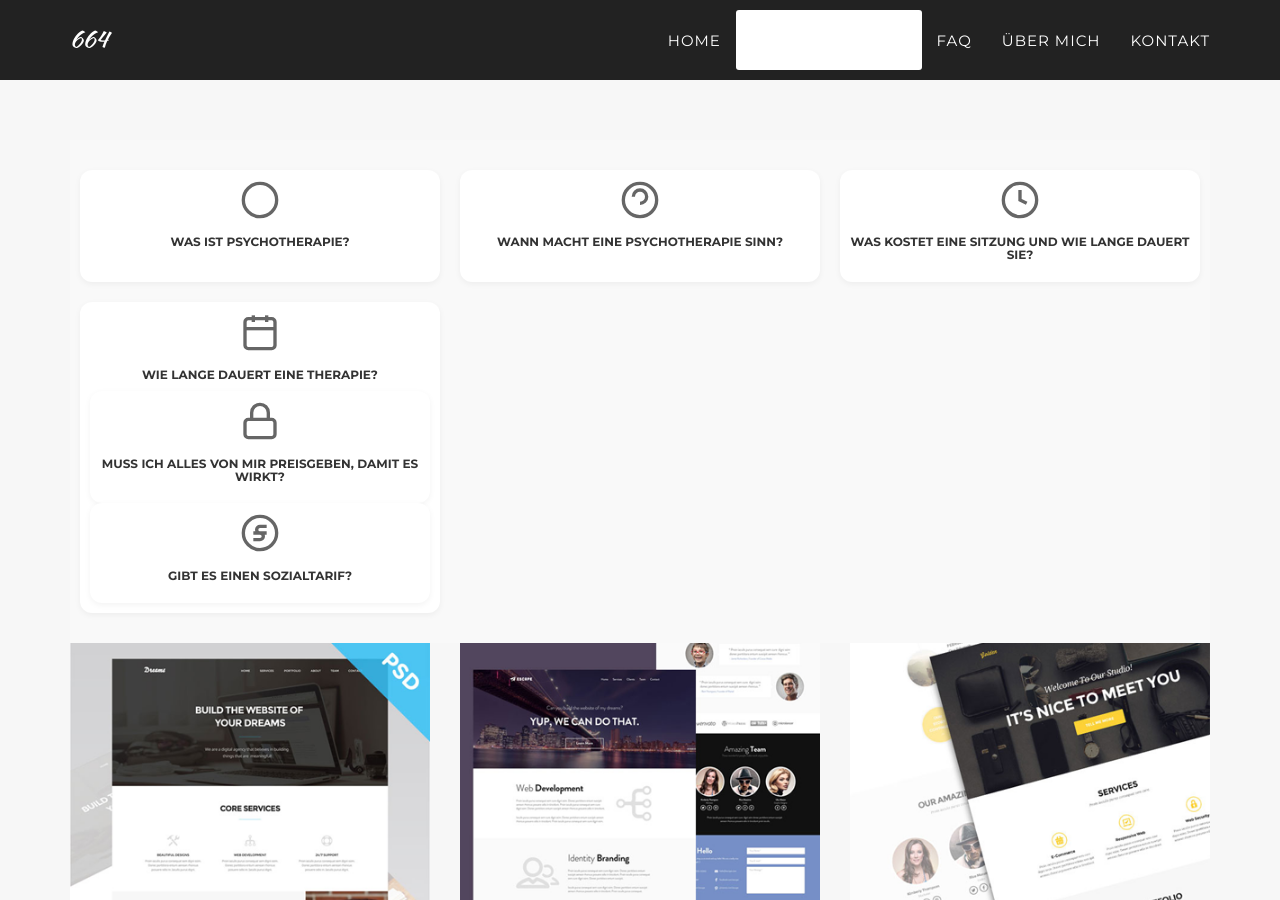
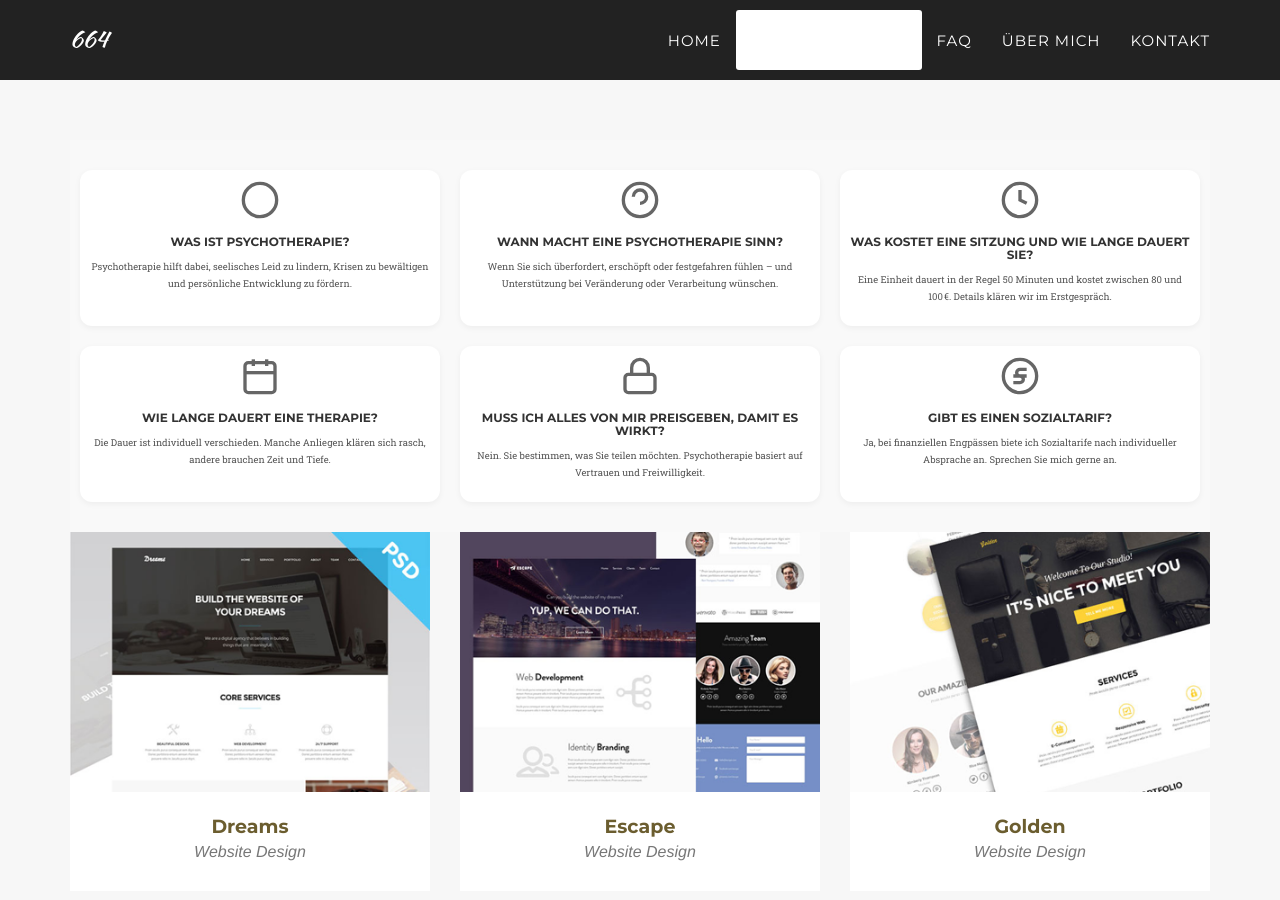
Before and after one commit to HappyTraum/tellname, a Jekyll site: the page built from index.html, in a window 1280 px wide and 900 px high, scrolled down 1687 px. Built offline with Jekyll 4.4.1, drawn with Linux system fonts in a browser that asks for light colours; some web fonts are replaced.

Commit message:
Update faq.html

```diff
--- a/_includes/faq.html
+++ b/_includes/faq.html
@@ -2,29 +2,36 @@
   <div class="faq-item">
     <svg class="icon" xmlns="http://www.w3.org/2000/svg" fill="none" stroke="currentColor" stroke-width="2" viewBox="0 0 24 24"><path d="M12 2a10 10 0 0 0 0 20m0-20a10 10 0 0 1 0 20"/></svg>
     <h3>Was ist Psychotherapie?</h3>
-     </div>
+    <p>Psychotherapie hilft dabei, seelisches Leid zu lindern, Krisen zu bewältigen und persönliche Entwicklung zu fördern.</p>
+  </div>
 
   <div class="faq-item">
     <svg class="icon" xmlns="http://www.w3.org/2000/svg" fill="none" stroke="currentColor" stroke-width="2" viewBox="0 0 24 24"><path d="M12 18h.01"/><path d="M12 14a4 4 0 1 0-4-4"/><circle cx="12" cy="12" r="10"/></svg>
     <h3>Wann macht eine Psychotherapie Sinn?</h3>
-      </div>
+    <p>Wenn Sie sich überfordert, erschöpft oder festgefahren fühlen – und Unterstützung bei Veränderung oder Verarbeitung wünschen.</p>
+  </div>
 
   <div class="faq-item">
     <svg class="icon" xmlns="http://www.w3.org/2000/svg" fill="none" stroke="currentColor" stroke-width="2" viewBox="0 0 24 24"><circle cx="12" cy="12" r="10"/><polyline points="12 6 12 12 16 14"/></svg>
     <h3>Was kostet eine Sitzung und wie lange dauert sie?</h3>
-      </div>
+    <p>Eine Einheit dauert in der Regel 50 Minuten und kostet zwischen 80 und 100 €. Details klären wir im Erstgespräch.</p>
+  </div>
 
   <div class="faq-item">
     <svg class="icon" xmlns="http://www.w3.org/2000/svg" fill="none" stroke="currentColor" stroke-width="2" viewBox="0 0 24 24"><rect x="3" y="4" width="18" height="18" rx="2"/><line x1="16" y1="2" x2="16" y2="6"/><line x1="8" y1="2" x2="8" y2="6"/><line x1="3" y1="10" x2="21" y2="10"/></svg>
     <h3>Wie lange dauert eine Therapie?</h3>
+    <p>Die Dauer ist individuell verschieden. Manche Anliegen klären sich rasch, andere brauchen Zeit und Tiefe.</p>
+  </div>
 
   <div class="faq-item">
     <svg class="icon" xmlns="http://www.w3.org/2000/svg" fill="none" stroke="currentColor" stroke-width="2" viewBox="0 0 24 24"><rect x="3" y="11" width="18" height="11" rx="2"/><path d="M7 11V7a5 5 0 0 1 10 0v4"/></svg>
     <h3>Muss ich alles von mir preisgeben, damit es wirkt?</h3>
-      </div>
+    <p>Nein. Sie bestimmen, was Sie teilen möchten. Psychotherapie basiert auf Vertrauen und Freiwilligkeit.</p>
+  </div>
 
   <div class="faq-item">
     <svg class="icon" xmlns="http://www.w3.org/2000/svg" fill="none" stroke="currentColor" stroke-width="2" viewBox="0 0 24 24"><circle cx="12" cy="12" r="10"/><path d="M16 12h-4a2 2 0 1 1 0-4h4M8 12h4a2 2 0 1 1 0 4H8"/></svg>
     <h3>Gibt es einen Sozialtarif?</h3>
-    </div>
+    <p>Ja, bei finanziellen Engpässen biete ich Sozialtarife nach individueller Absprache an. Sprechen Sie mich gerne an.</p>
+  </div>
 </section>
```
